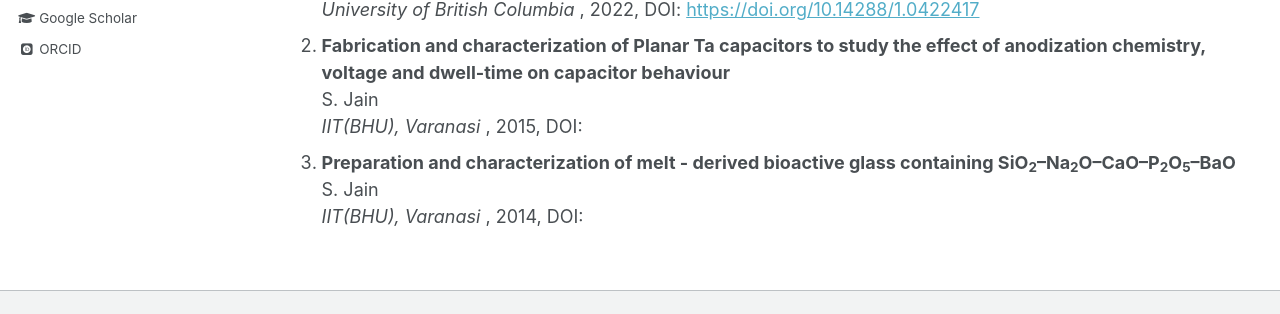
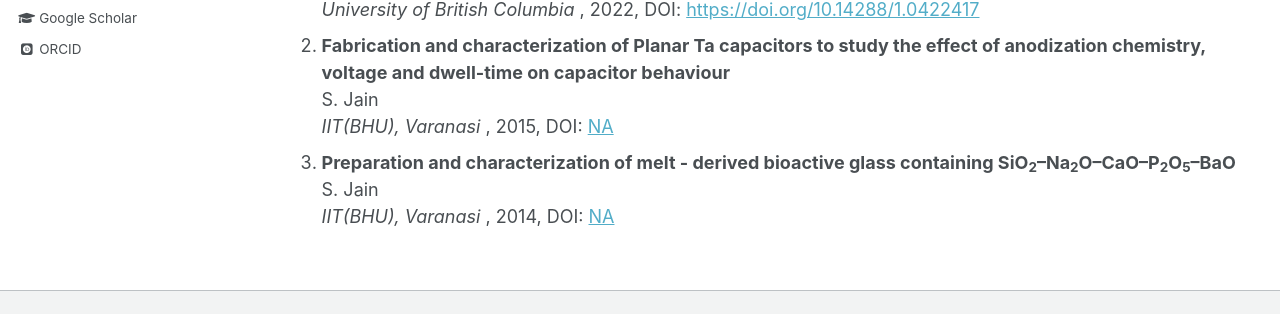
Before and after one commit to shubhamj2611/shubhamj2611.github.io, a Jekyll site: the page built from _pages/publications.md, in a window 1280 px wide and 900 px high, scrolled down 955 px. Shown: the part 454-768 px from the top of the window. Built offline with Jekyll 4.4.1, drawn with Linux system fonts in a browser that asks for light colours; some web fonts are replaced.

```diff
--- a/_data/publications.yml
+++ b/_data/publications.yml
@@ -157,7 +157,7 @@ references:
 - author:
    - family: Jain
      given: S.
-  #DOI:
+  DOI: NA
   year: 2015
   title: Fabrication and characterization of Planar Ta capacitors to  study the effect of anodization chemistry, voltage and dwell-time on capacitor behaviour
   University: "IIT(BHU), Varanasi"
@@ -166,7 +166,7 @@ references:
 - author:
    - family: Jain
      given: S.
-  #DOI:
+  DOI: NA
   year: 2014
   title: Preparation and characterization of melt - derived bioactive glass containing SiO<sub>2</sub>–Na<sub>2</sub>O–CaO–P<sub>2</sub>O<sub>5</sub>–BaO
   University: "IIT(BHU), Varanasi"
```
